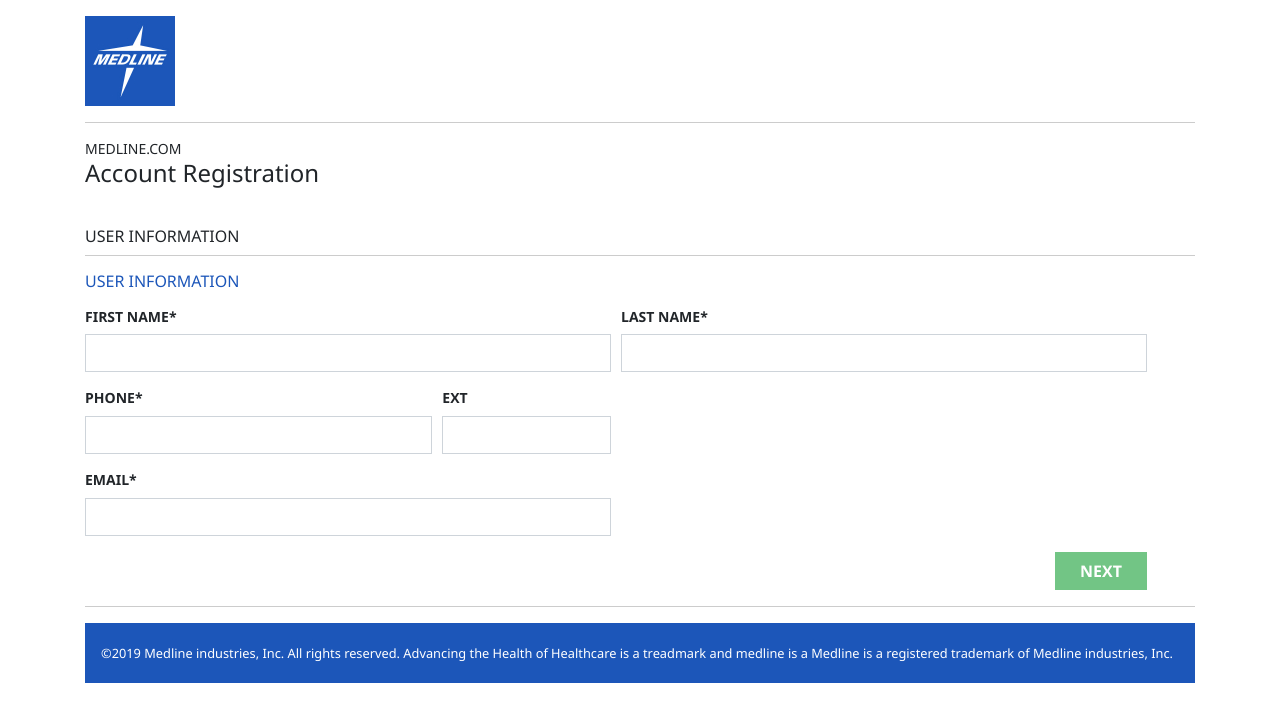
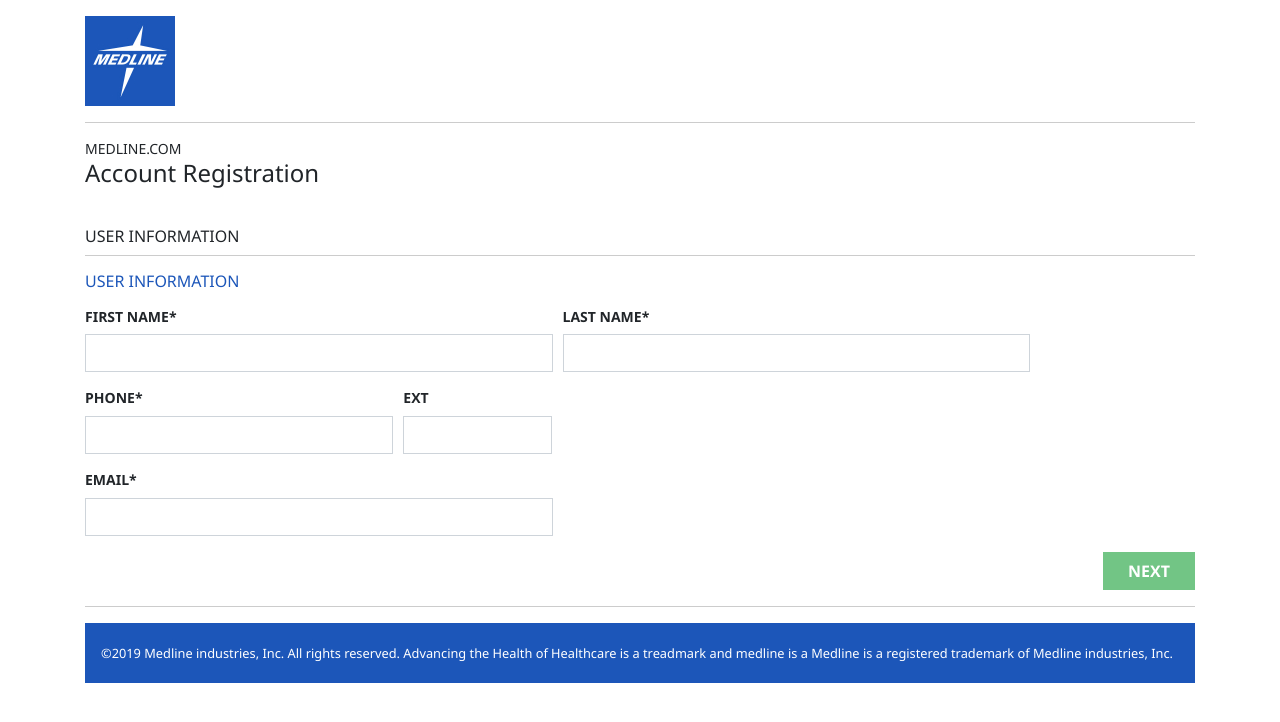
Before and after one commit to ravichandragit/medline-assignment, an Angular app: page / in a window 1280 px wide. Shown: the top 722 px of the page. Built offline with nearby package versions, Linux system fonts and the light colour scheme.

Commit message:
userdetail form alignment and reviewbox functionality done

```diff
--- a/src/app/userdetails/userdetails.component.css
+++ b/src/app/userdetails/userdetails.component.css
@@ -69,3 +69,9 @@
 .model-dialogbox .ok{
     margin-left: 120px;
 }
+@media screen and (min-width:769px){
+
+.form-row-mr-10{
+    margin-right: 10rem;
+}
+}
--- a/src/app/userdetails/userdetails.component.html
+++ b/src/app/userdetails/userdetails.component.html
@@ -5,14 +5,14 @@
 <div class="userinfo h6 text-uppercase">
     user information
 </div>
-<div hidden class="alert alert-danger rounded-0" role="alert">
+<div [hidden]="!(frm.touched && (firstname.invalid || lastname.invalid || phone.invalid || email.invalid))" class="alert alert-danger rounded-0" role="alert">
     Please review errors.
 </div>
 <div class="text-uppercase h6 userinfo2 mb-3">
     user information
 </div>
-<form #frm="ngForm" (submit)="onuserSubmit(frm)" class="clearfix mr-md-5">
-    <div class="form-row">
+<form #frm="ngForm" (submit)="onuserSubmit(frm)" class="clearfix">
+    <div class="form-row form-row-mr-10">
         <div class="col-md-6 form-group">
             <label for="">First Name<span>*</span></label>
             <input type="text" class="form-control" required name="firstname" #firstname="ngModel" ngModel id="" placeholder="">
@@ -32,7 +32,7 @@
             </div>
         </div>
     </div>
-    <div class="form-row">
+    <div class="form-row form-row-mr-10">
         <div class="col-md-4 form-group">
             <label for="">Phone<span>*</span></label>
             <input type="number" class="form-control" required name="phone" #phone="ngModel" ngModel id="" placeholder="">
@@ -47,7 +47,7 @@
             <input type="text" class="form-control" id="" name="phoneext" ngModel placeholder="">
         </div>
     </div>
-    <div class="form-row">
+    <div class="form-row form-row-mr-10">
         <div class="col-md-6 form-group">
             <label for="">Email<span>*</span></label>
             <input type="email" class="form-control" required id="" #email="ngModel" name="email" ngModel placeholder="">
--- a/src/app/userdetails/userdetails.component.ts
+++ b/src/app/userdetails/userdetails.component.ts
@@ -17,7 +17,6 @@
   }
 
   onuserSubmit(frm : NgForm){
-    console.log(frm.value);
     this.hidepopup = false;
   }
 
```
